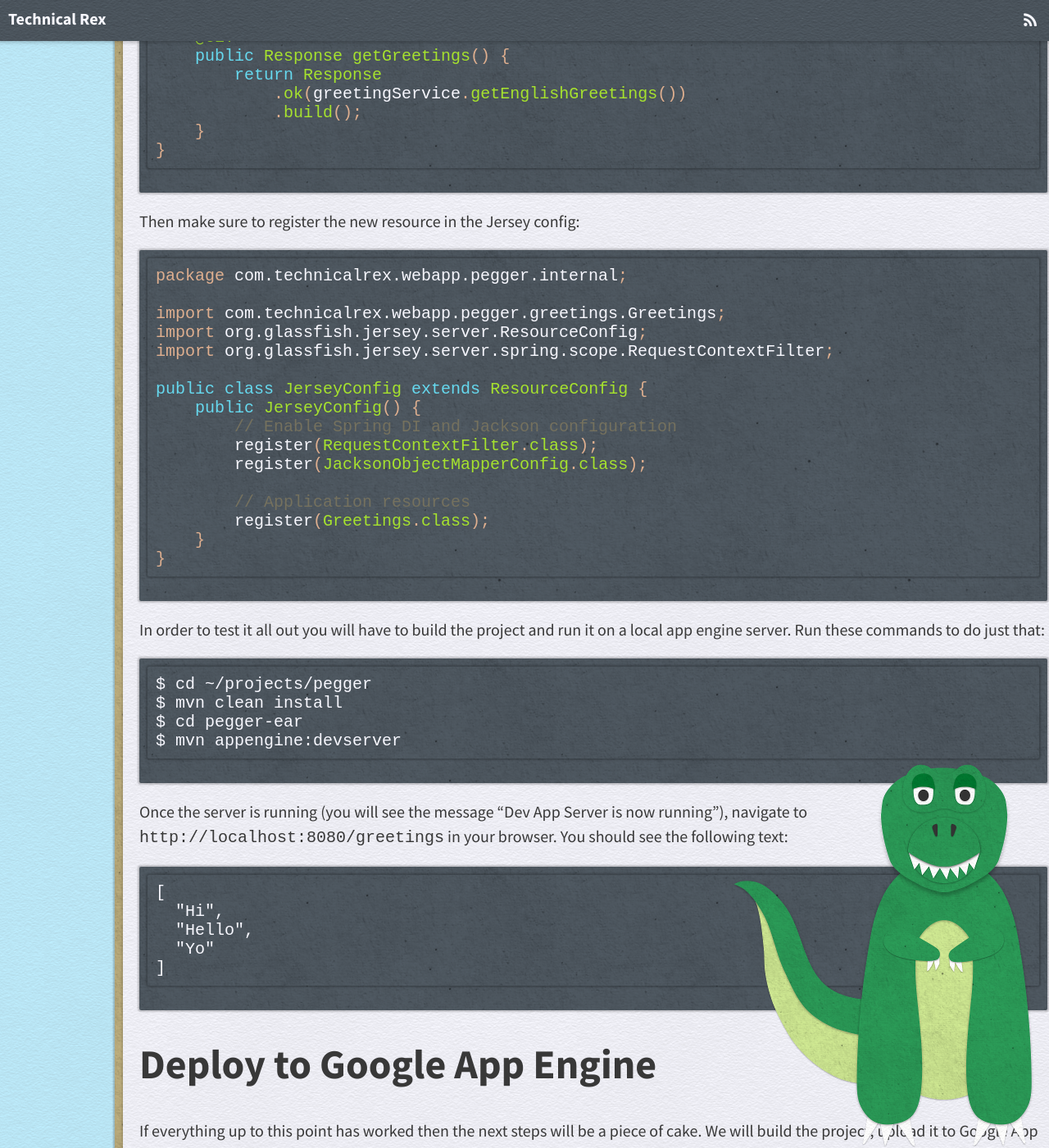
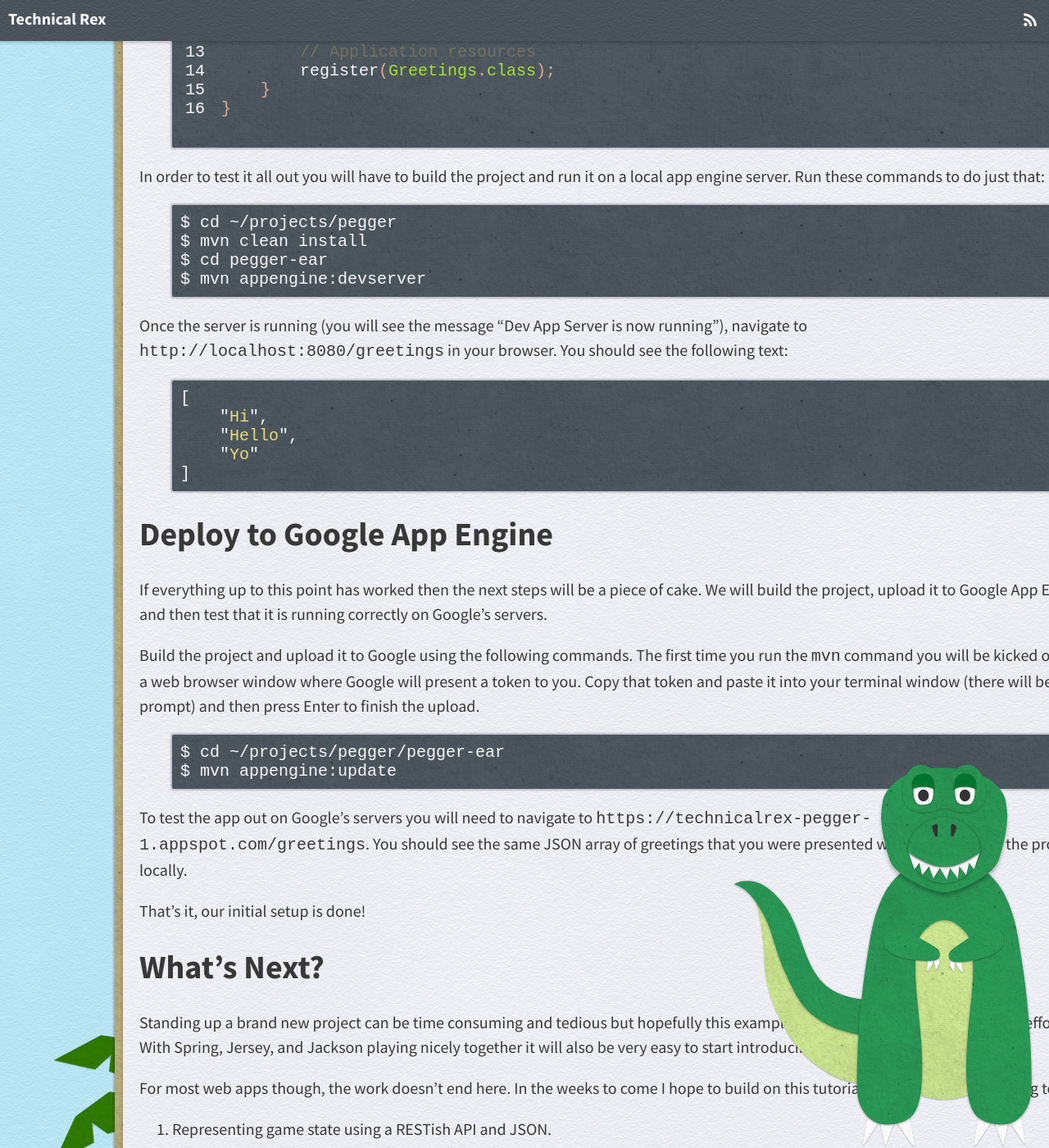
Before and after one commit to technical-rex/technicalrex.com, a Jekyll site: the page built from _posts/2014-08-11-creating-a-jersey-app-on-google-app-engine.md, in a window 1280 px wide and 1400 px high, scrolled down 11103 px. Shown: the whole window at 82% size. Built offline with Jekyll 4.4.1, drawn with Linux system fonts in a browser that asks for light colours; nearby versions of some CDN libraries; some of the changed text lies outside the part shown.

Commit message:
Styling and markup adjustments to first Pegger article

````diff
--- a/_posts/2014-08-11-creating-a-jersey-app-on-google-app-engine.md
+++ b/_posts/2014-08-11-creating-a-jersey-app-on-google-app-engine.md
@@ -9,11 +9,11 @@ excerpt: >
     <p>Today I started writing a web app that I hope will become a web-based version of a 2-player peg jumping game that I devised a few weeks ago. Inspiration for this game goes to my 18 month old daughter and her desire to play with her peg-hammering toy at 2 o'clock in the morning. I've settled on calling the game Pegger.</p>I'm turning the process of building the app into a tutorial series. This will be the first in the series, where we'll go through the process of creating a Jersey web app that runs on Google App Engine.
 ---
 
-# Background
+## Background
 
 Today I started writing a web app that I hope will become a web-based version of a 2-player peg jumping game that I devised a few weeks ago. Inspiration for this game goes to my 18 month old daughter and her desire to play with her peg-hammering toy at 2 o'clock in the morning. I've settled on calling the game Pegger.
 
-[caption id="attachment_286" align="aligncenter" width="400"]<a href="http://technicalrex.files.wordpress.com/2014/08/peggerinspiration-e1407532853805.jpg"><img src="http://technicalrex.files.wordpress.com/2014/08/peggerinspiration-e1407532853805.jpg" alt="Inspiration comes at a dark hour" width="400" height="300" class="size-full wp-image-286" /></a> Inspiration comes at a dark hour[/caption]
+{% include image.html src="/img/posts/peggerinspiration.jpg" caption="Inspiration comes at a dark hour" %}
 
 I have only dabbled with deploying to the cloud so I made it a goal to stand up a bare-bones web app and deploy it to [Google App Engine](https://appengine.google.com). And I do mean bare-bones, there won't be any user interface for this exercise besides typing a URL into your address bar and hitting Enter.
 
@@ -21,7 +21,7 @@ Besides deploying to the cloud, I also decided to create a [RESTish API](http://
 
 *Warning! In the steps below I have provided values specific to my project that must be unique in order to deploy successfully to Google App Engine. You will need to supply different values in order to follow this tutorial successfully.*
 
-# Prereqs
+## Prereqs
 
 Java is my strongest programming language so it was the obvious choice for creating a web app. Not only that but Google App Engine provides a nice [tutorial](https://developers.google.com/appengine/docs/java/gettingstarted/introduction) for creating a basic project using Java and Maven. I deviate enough from their tutorial that I will repeat any important steps below so you don't have to follow the link unless you want to learn more about Java on GAE.
 
@@ -34,12 +34,12 @@ Install the JDK and make sure your `JAVA_HOME` environment variable is properly
 
 When this is all done you should be able to run the following commands to see that both programs are runnable and of the correct versions.
 
-```
-    $ mvn --version
-    $ java -version
-```
+{% highlight bash %}
+$ mvn --version
+$ java -version
+{% endhighlight %}
 
-# Create a GAE Project
+## Create a GAE Project
 
 In order to use Google App Engine you need a Google account. If that account is tied to a Google Apps domain (which is the case for me), then you also need to make sure that your Google account has access to Google App Engine.
 
@@ -59,7 +59,7 @@ If you don't have a Google Apps account or have completed the steps above then f
 
 You now have a GAE project that you can deploy to!
 
-# Create a Java Project
+## Create a Java Project
 
 The recommended way to create a new GAE Java project is to use a Maven archetype. Follow the steps below to create a new project located in `~/projects/pegger`.
 
@@ -78,22 +78,22 @@ All of the steps above are standard for any GAE Java project that you will creat
 
 Edit `pegger/pom.xml` and add the following plugin:
 
-```xml
-    <plugin>
-        <groupId>org.apache.maven.plugins</groupId>
-        <artifactId>maven-compiler-plugin</artifactId>
-        <version>3.1</version>
-        <configuration>
-            <source>1.7</source>
-            <target>1.7</target>
-            <encoding>UTF-8</encoding>
-        </configuration>
-    </plugin>
-```
+{% highlight xml linenos %}
+<plugin>
+    <groupId>org.apache.maven.plugins</groupId>
+    <artifactId>maven-compiler-plugin</artifactId>
+    <version>3.1</version>
+    <configuration>
+        <source>1.7</source>
+        <target>1.7</target>
+        <encoding>UTF-8</encoding>
+    </configuration>
+</plugin>
+{% endhighlight %}
 
 That's it for the project creation. You can verify that all is well by running `mvn clean install` and confirming that the command completes successfully.
 
-# Maven Dependencies
+## Maven Dependencies
 
 Spring and Jersey have started providing [BOMs](http://maven.apache.org/guides/introduction/introduction-to-dependency-mechanism.html#Dependency_Management) (Bill of Materials) to reduce the number of Maven dependencies that have to be maintained in your POM file. Instead of having to introduce half a dozen or more dependencies, you simply specify the BOM artifact then add in additional dependencies that the BOM does not provide. In our case we will specify BOMs for Spring and Jersey. Then we will add one additional dependency for Spring and three additional dependencies for Jersey.
 
@@ -102,105 +102,108 @@ Jackson does not provide a BOM that I am aware of, so it still requires a handfu
 To introduce these dependencies, edit `pegger/pom.xml` and make the following additions.
 
 Define properties for each framework version:
-```xml
-        <spring.version>4.0.6.RELEASE</spring.version>
-        <jersey.version>2.11</jersey.version>
-        <jackson.version>2.4.1</jackson.version>
-```
+
+{% highlight xml linenos %}
+<spring.version>4.0.6.RELEASE</spring.version>
+<jersey.version>2.11</jersey.version>
+<jackson.version>2.4.1</jackson.version>
+{% endhighlight %}
 
 Import the Spring and Jersey BOMs:
-```xml
-    <dependencyManagement>
-        <dependencies>
-            <dependency>
-                <groupId>org.springframework</groupId>
-                <artifactId>spring-framework-bom</artifactId>
-                <version>${spring.version}</version>
-                <type>pom</type>
-                <scope>import</scope>
-            </dependency>
-            <dependency>
-                <groupId>org.glassfish.jersey</groupId>
-                <artifactId>jersey-bom</artifactId>
-                <version>${jersey.version}</version>
-                <type>pom</type>
-                <scope>import</scope>
-            </dependency>
-        </dependencies>
-    </dependencyManagement>
-```
+
+{% highlight xml linenos %}
+<dependencyManagement>
+    <dependencies>
+        <dependency>
+            <groupId>org.springframework</groupId>
+            <artifactId>spring-framework-bom</artifactId>
+            <version>${spring.version}</version>
+            <type>pom</type>
+            <scope>import</scope>
+        </dependency>
+        <dependency>
+            <groupId>org.glassfish.jersey</groupId>
+            <artifactId>jersey-bom</artifactId>
+            <version>${jersey.version}</version>
+            <type>pom</type>
+            <scope>import</scope>
+        </dependency>
+    </dependencies>
+</dependencyManagement>
+{% endhighlight %}
 
 Finally, add the remaining dependencies that aren't covered by the BOMs. Put these in the top level dependencies block and not inside the dependency management block!
-```xml
-        <dependency>
-            <groupId>org.springframework</groupId>
-            <artifactId>spring-web</artifactId>
-            <version>${spring.version}</version>
-        </dependency>
 
-        <dependency>
-            <groupId>org.glassfish.jersey.containers</groupId>
-            <artifactId>jersey-container-servlet</artifactId>
-        </dependency>
-        <dependency>
-            <groupId>org.glassfish.jersey.ext</groupId>
-            <artifactId>jersey-spring3</artifactId>
-            <version>${jersey.version}</version>
-        </dependency>
-        <dependency>
-            <groupId>org.glassfish.jersey.media</groupId>
-            <artifactId>jersey-media-json-jackson</artifactId>
-            <version>${jersey.version}</version>
-        </dependency>
+{% highlight xml linenos %}
+<dependency>
+    <groupId>org.springframework</groupId>
+    <artifactId>spring-web</artifactId>
+    <version>${spring.version}</version>
+</dependency>
 
-        <dependency>
-            <groupId>com.fasterxml.jackson.core</groupId>
-            <artifactId>jackson-annotations</artifactId>
-            <version>${jackson.version}</version>
-        </dependency>
-        <dependency>
-            <groupId>com.fasterxml.jackson.core</groupId>
-            <artifactId>jackson-databind</artifactId>
-            <version>${jackson.version}</version>
-        </dependency>
-        <dependency>
-            <groupId>com.fasterxml.jackson.jaxrs</groupId>
-            <artifactId>jackson-jaxrs-json-provider</artifactId>
-            <version>${jackson.version}</version>
-        </dependency>
-```
+<dependency>
+    <groupId>org.glassfish.jersey.containers</groupId>
+    <artifactId>jersey-container-servlet</artifactId>
+</dependency>
+<dependency>
+    <groupId>org.glassfish.jersey.ext</groupId>
+    <artifactId>jersey-spring3</artifactId>
+    <version>${jersey.version}</version>
+</dependency>
+<dependency>
+    <groupId>org.glassfish.jersey.media</groupId>
+    <artifactId>jersey-media-json-jackson</artifactId>
+    <version>${jersey.version}</version>
+</dependency>
 
-# Spring Configuration
+<dependency>
+    <groupId>com.fasterxml.jackson.core</groupId>
+    <artifactId>jackson-annotations</artifactId>
+    <version>${jackson.version}</version>
+</dependency>
+<dependency>
+    <groupId>com.fasterxml.jackson.core</groupId>
+    <artifactId>jackson-databind</artifactId>
+    <version>${jackson.version}</version>
+</dependency>
+<dependency>
+    <groupId>com.fasterxml.jackson.jaxrs</groupId>
+    <artifactId>jackson-jaxrs-json-provider</artifactId>
+    <version>${jackson.version}</version>
+</dependency>
+{% endhighlight %}
+
+## Spring Configuration
 
 I have been wanting to try out Spring-sans-XML for a while so I decided to give it a shot today. I'm sticking with using annotations for most of the bean definitions, primarily for the convenience but also because I don't really intend to write any code that might discourage me from coupling Spring to my classes.
 
 The `web.xml` configuration is almost as simple as defining an XML file to configure Spring:
 
-```xml
-    <context-param>
-        <param-name>contextClass</param-name>
-        <param-value>
-            org.springframework.web.context.support.AnnotationConfigWebApplicationContext
-        </param-value>
-    </context-param>
+{% highlight xml linenos %}
+<context-param>
+    <param-name>contextClass</param-name>
+    <param-value>
+        org.springframework.web.context.support.AnnotationConfigWebApplicationContext
+    </param-value>
+</context-param>
 
-    <context-param>
-        <param-name>contextConfigLocation</param-name>
-        <param-value>
-            com.technicalrex.webapp.pegger.internal.SpringConfig
-        </param-value>
-    </context-param>
+<context-param>
+    <param-name>contextConfigLocation</param-name>
+    <param-value>
+        com.technicalrex.webapp.pegger.internal.SpringConfig
+    </param-value>
+</context-param>
 
-    <listener>
-        <listener-class>
-            org.springframework.web.context.ContextLoaderListener
-        </listener-class>
-    </listener>
-```
+<listener>
+    <listener-class>
+        org.springframework.web.context.ContextLoaderListener
+    </listener-class>
+</listener>
+{% endhighlight %}
 
 You will see that the `contextConfigLocation` points to a class instead of an XML file. Go ahead and create that class. Here's what it looks like:
 
-```java
+{% highlight java linenos %}
 package com.technicalrex.webapp.pegger.internal;
 
 import org.springframework.context.annotation.ComponentScan;
@@ -210,39 +213,39 @@ import org.springframework.context.annotation.Configuration;
 @ComponentScan(basePackages = "com.technicalrex.webapp.pegger")
 public class SpringConfig {
 }
-```
+{% endhighlight %}
 
 Even with the package and import statements that class is way smaller than the equivalent XML. Furthermore, that's all of the Spring config that we will need right now!
 
-# Jersey Configuration
+## Jersey Configuration
 
 Jersey's configuration is similar to Spring's in that we need to add some config to `web.xml` and then define a class to provide the rest.
 
 First, add the following lines to `web.xml`:
 
-```xml
-    <servlet>
-        <servlet-name>jerseyServlet</servlet-name>
-        <servlet-class>
-            org.glassfish.jersey.servlet.ServletContainer
-        </servlet-class>
-        <init-param>
-            <param-name>javax.ws.rs.Application</param-name>
-            <param-value>
-                com.technicalrex.webapp.pegger.internal.JerseyConfig
-            </param-value>
-        </init-param>
-        <load-on-startup>1</load-on-startup>
-    </servlet>
-    <servlet-mapping>
-        <servlet-name>jerseyServlet</servlet-name>
-        <url-pattern>/*</url-pattern>
-    </servlet-mapping>
-```
+{% highlight xml linenos %}
+<servlet>
+    <servlet-name>jerseyServlet</servlet-name>
+    <servlet-class>
+        org.glassfish.jersey.servlet.ServletContainer
+    </servlet-class>
+    <init-param>
+        <param-name>javax.ws.rs.Application</param-name>
+        <param-value>
+            com.technicalrex.webapp.pegger.internal.JerseyConfig
+        </param-value>
+    </init-param>
+    <load-on-startup>1</load-on-startup>
+</servlet>
+<servlet-mapping>
+    <servlet-name>jerseyServlet</servlet-name>
+    <url-pattern>/*</url-pattern>
+</servlet-mapping>
+{% endhighlight %}
 
 Second, create the class `JerseyConfig` and register `RequestContextFilter.class` so our JAX-RS resources can be injected with Spring beans:
 
-```java
+{% highlight java linenos %}
 package com.technicalrex.webapp.pegger.internal;
 
 import com.technicalrex.webapp.pegger.greetings.Greetings;
@@ -255,15 +258,15 @@ public class JerseyConfig extends ResourceConfig {
         register(RequestContextFilter.class);
     }
 }
-```
+{% endhighlight %}
 
-# Jackson Configuration
+## Jackson Configuration
 
 As mentioned earlier in this article, Jackson doesn't technically need any additional configuration but there are a couple of features enabled by default that I am not a huge fan of. In particular, `CAN_OVERRIDE_ACCESS_MODIFIERS` is nasty because it will allow incoming JSON to write to private fields regardless of whether there are public setters for them. This seems a little dangerous to me so let's make sure it's disabled.
 
 Eventually I will want to configure some third-party serializers and deserializers. That configuration would also go in this class but for now let's keep it simple. Here's what the Jackson configuration provider looks like:
 
-```java
+{% highlight java linenos %}
 package com.technicalrex.webapp.pegger.internal;
 
 import com.fasterxml.jackson.databind.MapperFeature;
@@ -286,11 +289,11 @@ public class JacksonObjectMapperConfig
         return OBJECT_MAPPER;
     }
 }
-```
+{% endhighlight %}
 
 Once you have written the `JacksonObjectMapperConfig` you will need to register it with Jersey:
 
-```java
+{% highlight java linenos %}
 package com.technicalrex.webapp.pegger.internal;
 
 import org.glassfish.jersey.server.ResourceConfig;
@@ -303,15 +306,15 @@ public class JerseyConfig extends ResourceConfig {
         register(JacksonObjectMapperConfig.class);
     }
 }
-```
+{% endhighlight %}
 
-# Kick the Tires
+## Kick the Tires
 
 Now that all of the configuration is in place we should make sure the three frameworks are all playing nicely with each other. I do this by defining a `/greetings` resource that calls a service injected by Spring that returns a list of greetings that Jackson will serialize into JSON.
 
 First, create a "domain object" class named `Greeting` and slap a Jackson annotation on it:
 
-```java
+{% highlight java linenos %}
 package com.technicalrex.webapp.pegger.greetings;
 
 import com.fasterxml.jackson.annotation.JsonValue;
@@ -328,11 +331,11 @@ public class Greeting {
         return text;
     }
 }
-```
+{% endhighlight %}
 
 Second, write a service that will return a list of `Greeting`s and wire it up in Spring:
 
-```java
+{% highlight java linenos %}
 package com.technicalrex.webapp.pegger.greetings;
 
 import org.springframework.stereotype.Service;
@@ -348,11 +351,11 @@ public class GreetingService {
             new Greeting("Yo"));
     }
 }
-```
+{% endhighlight %}
 
 Finally, define a JAX-RS resource that will allow us to view those greetings in a web browser:
 
-```java
+{% highlight java linenos %}
 package com.technicalrex.webapp.pegger.greetings;
 
 import javax.inject.Inject;
@@ -379,11 +382,11 @@ public class Greetings {
             .build();
     }
 }
-```
+{% endhighlight %}
 
 Then make sure to register the new resource in the Jersey config:
 
-```java
+{% highlight java linenos %}
 package com.technicalrex.webapp.pegger.internal;
 
 import com.technicalrex.webapp.pegger.greetings.Greetings;
@@ -400,41 +403,43 @@ public class JerseyConfig extends ResourceConfig {
         register(Greetings.class);
     }
 }
-```
+{% endhighlight %}
 
 In order to test it all out you will have to build the project and run it on a local app engine server. Run these commands to do just that:
 
-```
+{% highlight bash %}
 $ cd ~/projects/pegger
 $ mvn clean install
 $ cd pegger-ear
 $ mvn appengine:devserver
-```
+{% endhighlight %}
 
 Once the server is running (you will see the message "Dev App Server is now running"), navigate to `http://localhost:8080/greetings` in your browser. You should see the following text:
 
-    [
-      "Hi",
-      "Hello",
-      "Yo"
-    ]
+{% highlight js %}
+[
+    "Hi",
+    "Hello",
+    "Yo"
+]
+{% endhighlight %}
 
-# Deploy to Google App Engine
+## Deploy to Google App Engine
 
 If everything up to this point has worked then the next steps will be a piece of cake. We will build the project, upload it to Google App Engine, and then test that it is running correctly on Google's servers.
 
 Build the project and upload it to Google using the following commands. The first time you run the `mvn` command you will be kicked over to a web browser window where Google will present a token to you. Copy that token and paste it into your terminal window (there will be a prompt) and then press Enter to finish the upload.
 
-```
+{% highlight bash %}
 $ cd ~/projects/pegger/pegger-ear
 $ mvn appengine:update
-```
+{% endhighlight %}
 
 To test the app out on Google's servers you will need to navigate to `https://technicalrex-pegger-1.appspot.com/greetings`. You should see the same JSON array of greetings that you were presented with when you ran the project locally.
 
 That's it, our initial setup is done!
 
-# What's Next?
+## What's Next?
 
 Standing up a brand new project can be time consuming and tedious but hopefully this example can help save you some time and effort. With Spring, Jersey, and Jackson playing nicely together it will also be very easy to start introducing new resources and services.
 
--- a/_sass/layouts/_post.scss
+++ b/_sass/layouts/_post.scss
@@ -55,6 +55,7 @@
 .image-center {
     text-align: center;
     font-size: 0.8em;
+    margin-bottom: 1em;
     img {
         display: block;
         margin: 0 auto 0.3em auto;
@@ -73,3 +74,9 @@ table {
         border-top: 1px solid #bbb;
     }
 }
+
+ol, ul {
+    ol, ul {
+        margin-bottom: 0;
+    }
+}
````
Also changed, not shown: img/posts/peggerinspiration.jpg (added).
